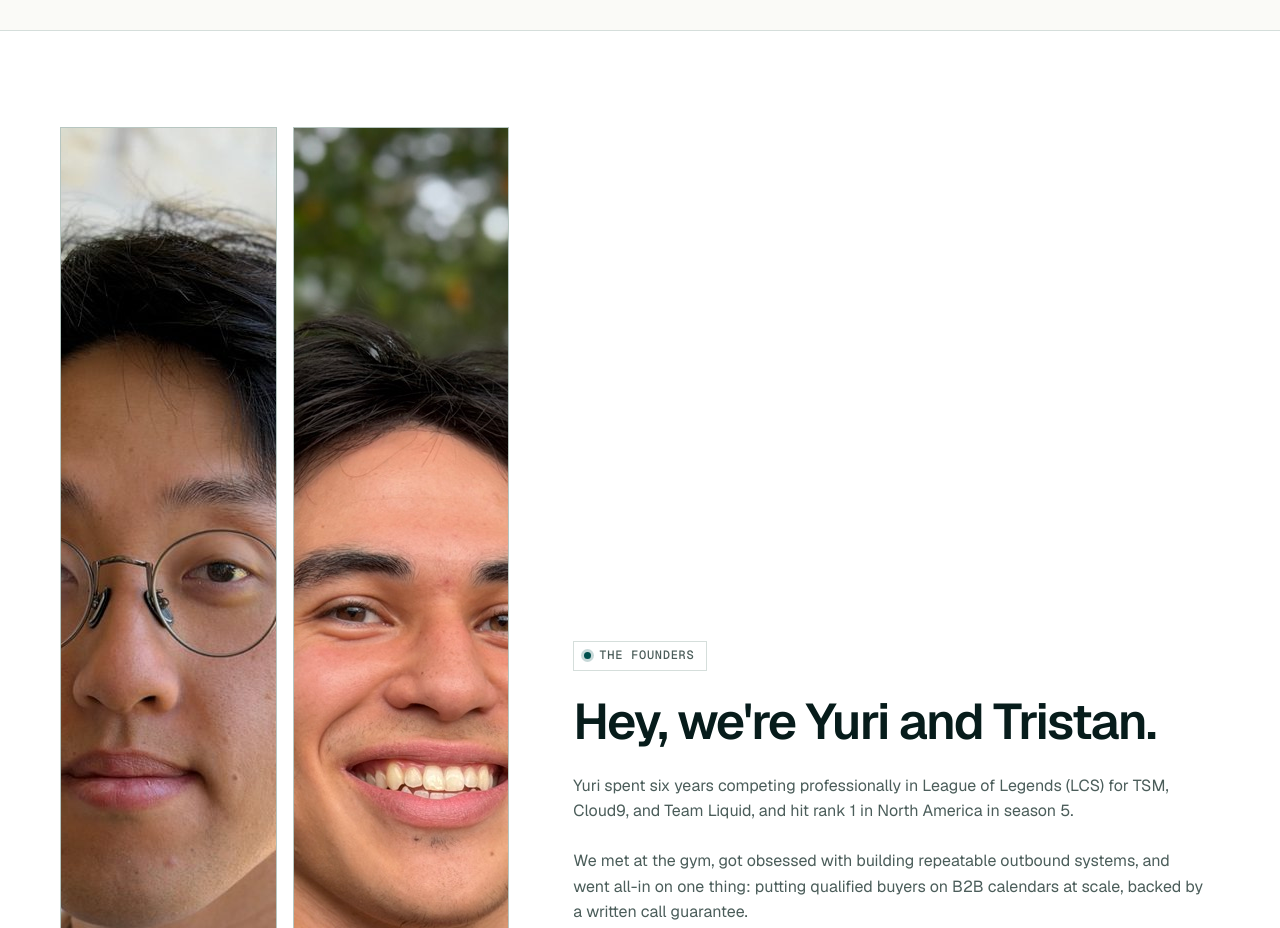
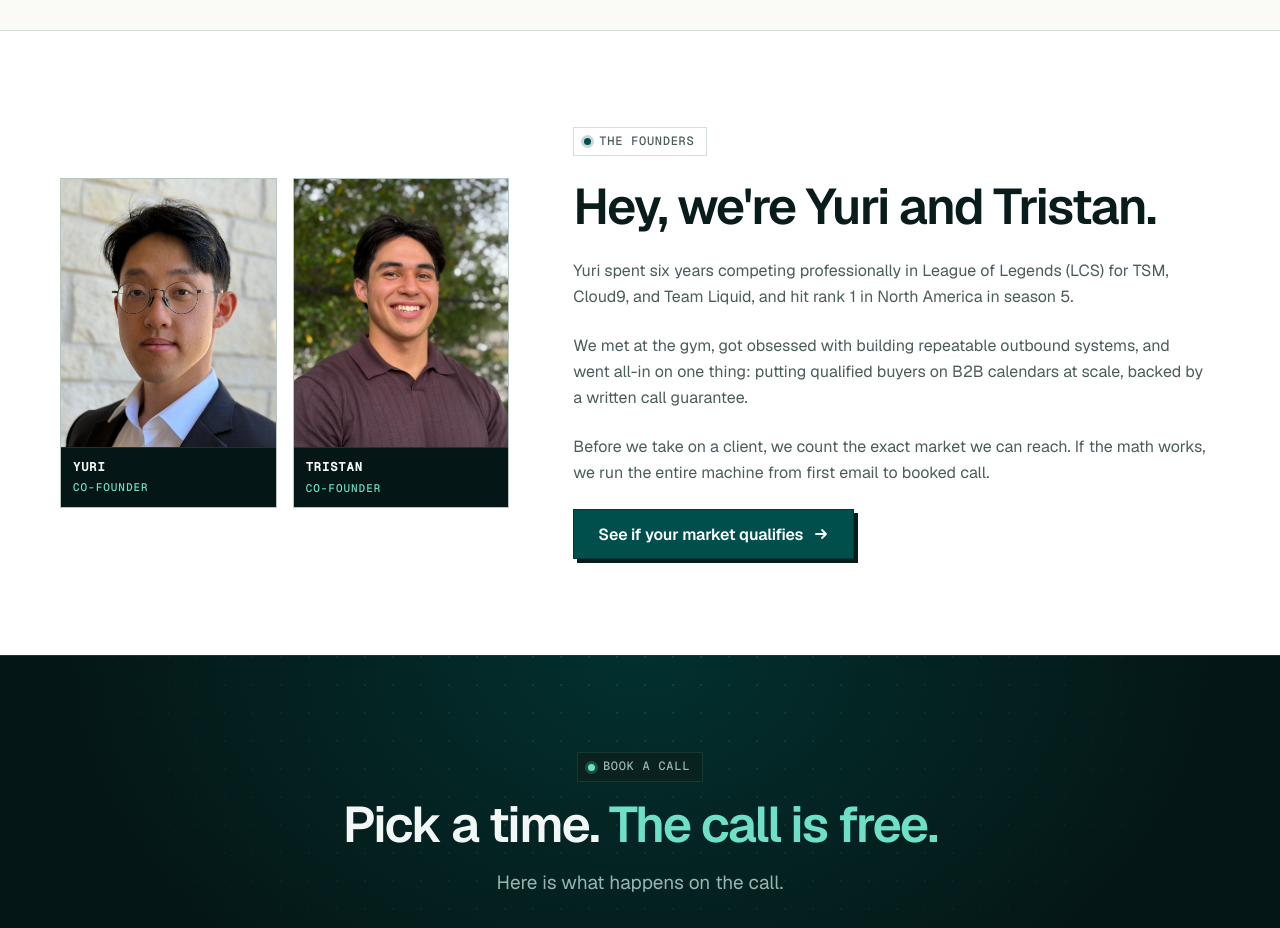
Before and after one commit to keithmcbrief/spotter-landing, a plain HTML site: page 100-calls.html in a window 1280 px wide. Shown: the part 9160-10088 px from the top of the page. Drawn offline with nearby package versions, Linux system fonts and the light colour scheme; a script that the page names is missing.

Commit message:
Fix founder portrait aspect ratio by setting explicit height: auto (#18)

```diff
--- a/assets/spotter-brand-kit/spotter.css
+++ b/assets/spotter-brand-kit/spotter.css
@@ -1867,10 +1867,12 @@ a {
 }
 
 .sd-founder__photo img {
+  display: block;
   width: 100%;
+  height: auto;
   aspect-ratio: 4 / 5;
   object-fit: cover;
-  object-position: 50% 22%;
+  object-position: 50% 20%;
 }
 
 /* Two founders: side-by-side editorial frames with solid dark caption strip */
@@ -1878,15 +1880,15 @@ a {
   display: grid;
   grid-template-columns: repeat(2, minmax(0, 1fr));
   gap: var(--s-4);
+  align-items: start;
   width: 100%;
   max-width: 500px;
 }
 
 .sd-founder__photos .sd-founder__photo {
+  display: block;
   max-width: none;
   margin: 0;
-  display: flex;
-  flex-direction: column;
 }
 
 .sd-founder__photos figcaption {
```
